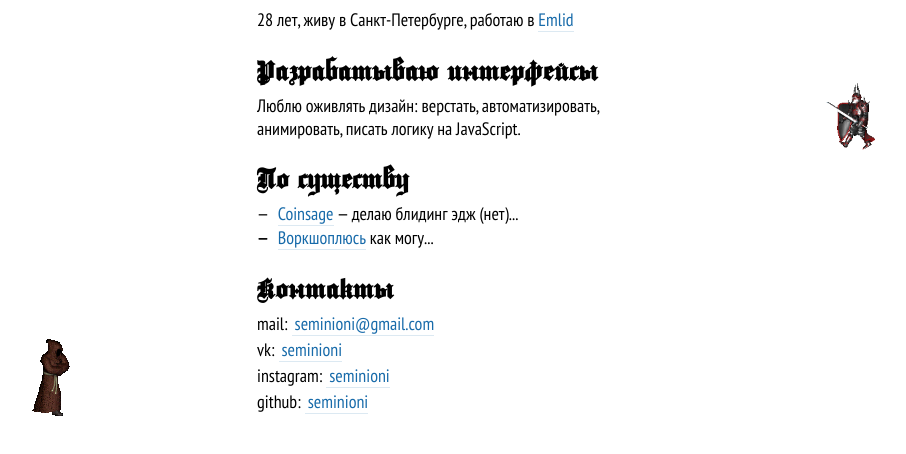
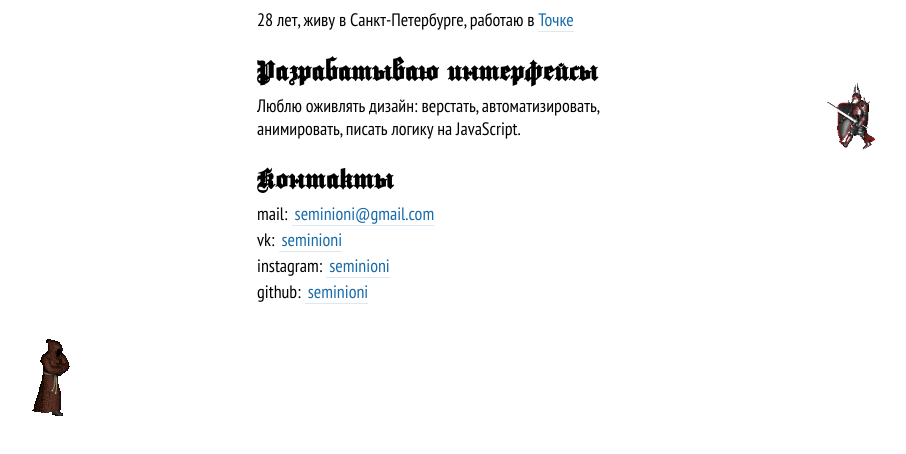
Before and after one commit to Seminioni/seminioni.github.io, a plain HTML site: page index.html in a window 1280 px wide. Shown: the part 184-638 px from the top of the page, without its empty margins (193-1099 px from the left). Drawn offline with Linux system fonts and the light colour scheme.

Commit message:
update template

```diff
--- a/index.html
+++ b/index.html
@@ -40,24 +40,14 @@
     <section class="bio">
       <h2 class="h2 gothic">Био</h2>
       <p>
-        <span id="age">25</span> лет, живу в Санкт-Петербурге, работаю в
-        <a href="https://emlid.com/" target='_blank' rel="noopener noreferrer">Emlid</a>
+        <span id="age">28</span> лет, живу в Санкт-Петербурге, работаю в
+        <a href="https://tochka.com/" target='_blank' rel="noopener noreferrer">Точке</a>
       </p>
     </section>
     <section class="frontend">
       <h2 class="h2 gothic">Разрабатываю интерфейсы</h2>
       <p>Люблю оживлять дизайн: верстать, автоматизировать, анимировать, писать логику на JavaScript.
       </p>
-    </section>
-    <section class="portfolio">
-      <h2 class="h2 gothic">По существу</h2>
-      <ul>
-        <li>
-          <a href="https://coinsage.netlify.com/">Coinsage</a> — делаю блидинг эдж (нет)...</li>
-        <li>
-          <li>
-            <a href="https://github.com/Seminioni/workshops">Воркшоплюсь</a> как могу...</li>
-      </ul>
     </section>
     <section class='contact'>
       <h2 class="h2 gothic">Контакты</h2>
```
